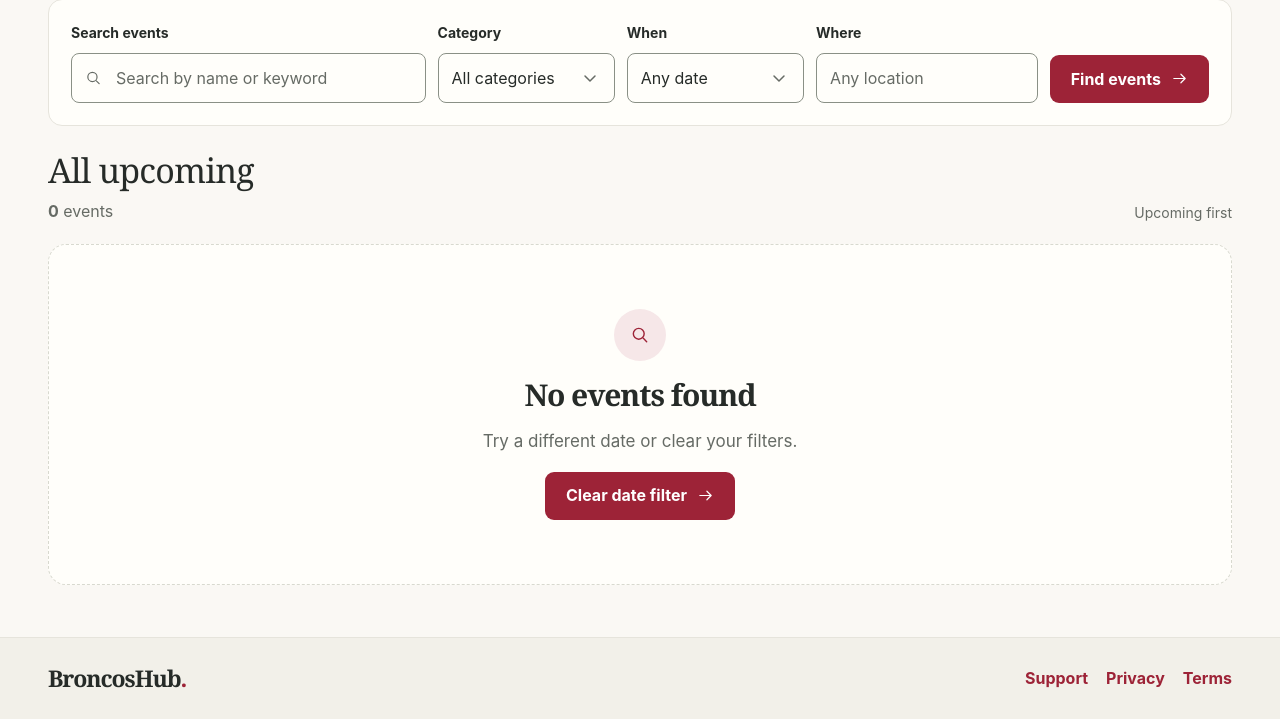
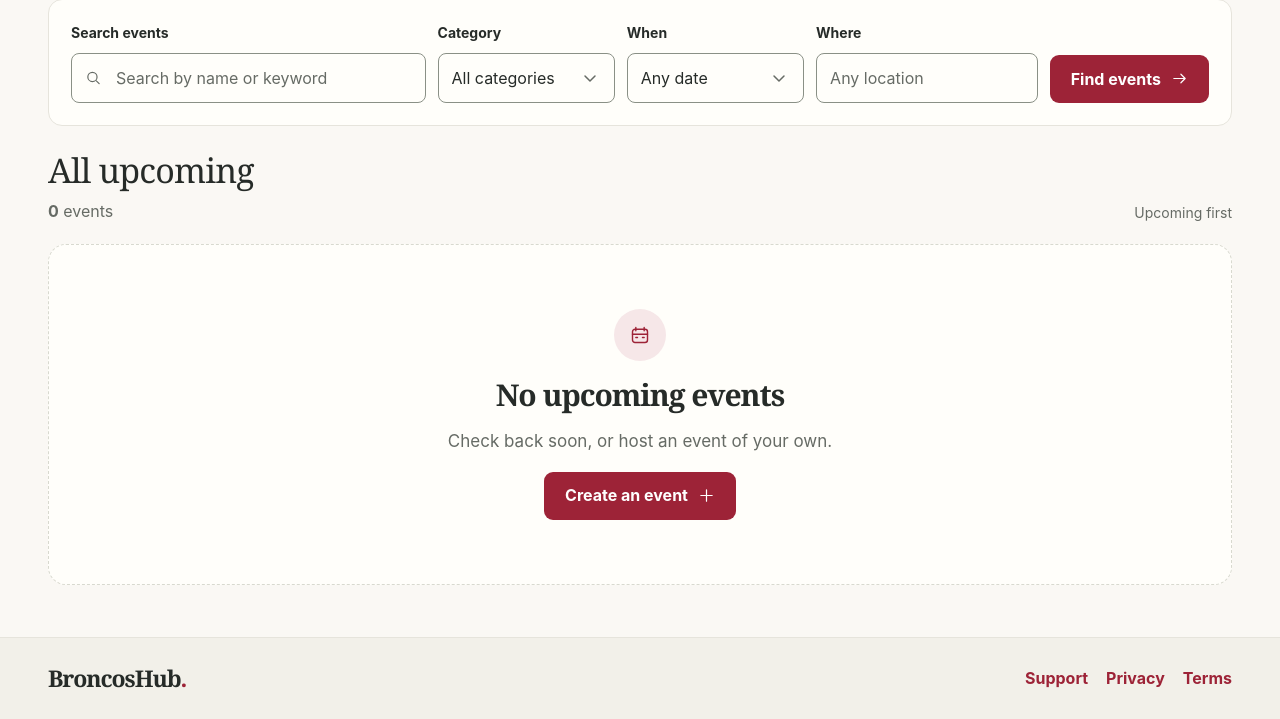
Before and after one commit to PatPrograming/BroncosHub, a Flask app: page /events in a window 1280 px wide. Shown: the part 455-1174 px from the top of the page. Run offline with Flask 3, Linux system fonts and the light colour scheme; data that the repository does not hold is empty; some libraries are stand-ins or nearby versions.

Commit message:
Polish MVP navigation, empty states, and form feedback

```diff
--- a/event-hub/app/static/css/style.css
+++ b/event-hub/app/static/css/style.css
@@ -33,6 +33,10 @@ html {
 
 body {
   margin:0;
+  min-height:100vh;
+  min-height:100dvh;
+  display:flex;
+  flex-direction:column;
   background:var(--paper);
   color:var(--ink);
   font-family:var(--sans);
@@ -111,7 +115,8 @@ main:focus {
 }
 
 main {
-  min-height:65vh;
+  flex:1 0 auto;
+  min-width:0;
 }
 
 .icon {
--- a/event-hub/app/static/js/organizer-preview.js
+++ b/event-hub/app/static/js/organizer-preview.js
@@ -14,7 +14,12 @@
   const coverError = editor.querySelector('#cover_image-error');
   const coverName = editor.querySelector('[data-cover-name]');
   const savedCoverName = coverName?.textContent || 'Current event cover';
-  let storedCover = cover?.dataset.currentCover || '';
+  const submitButton = form.querySelector('button[type="submit"]');
+  const submitLabel = submitButton?.innerHTML;
+  const workingLabel = form.action.endsWith('/edit') ? 'Saving…' : 'Publishing…';
+  let submitting = false;
+  const originalCover = cover?.dataset.currentCover || '';
+  let storedCover = originalCover;
   let objectUrl = '';
   let coverRequest = 0;
   const reducedMotion = window.matchMedia('(prefers-reduced-motion: reduce)');
@@ -30,6 +35,16 @@
   const originalValues = Array.from(form.elements)
     .filter((field) => field.name && field.type !== 'hidden')
     .map((field) => [field.name, field.value]);
+
+  function warnBeforeLeaving(event) {
+    event.preventDefault();
+    event.returnValue = '';
+  }
+
+  function updateLeaveWarning(dirty) {
+    if (dirty && !submitting) window.addEventListener('beforeunload', warnBeforeLeaving);
+    else window.removeEventListener('beforeunload', warnBeforeLeaving);
+  }
 
   function setPreview(name, text) {
     const output = editor.querySelector(`[data-preview-field="${name}"]`);
@@ -62,10 +77,11 @@
       : price === 0 ? 'Free'
       : new Intl.NumberFormat('en-US', { style: 'currency', currency: 'USD' }).format(price));
 
-    const dirty = form.dataset.dirtyOnLoad === 'true' || removeValue?.value === '1' || originalValues.some(([name, value]) => form.elements.namedItem(name)?.value !== value);
-    const stateText = dirty ? 'Unsaved changes' : state?.dataset.cleanLabel || 'Not published yet';
+    const dirty = form.dataset.dirtyOnLoad === 'true' || (Boolean(originalCover) && removeValue?.value === '1') || originalValues.some(([name, value]) => form.elements.namedItem(name)?.value !== value);
+    const stateText = submitting ? workingLabel : dirty ? 'Unsaved changes' : state?.dataset.cleanLabel || 'Not published yet';
     if (state && state.textContent !== stateText) state.textContent = stateText;
     if (state) state.dataset.dirty = String(dirty);
+    updateLeaveWarning(dirty);
   }
 
   function refreshArtwork(animate = false) {
@@ -220,6 +236,28 @@
     refreshPreview();
     if (event.target.name === 'category') refreshArtwork(true);
   });
+  form.addEventListener('submit', (event) => {
+    if (event.defaultPrevented) return;
+    if (submitting) { event.preventDefault(); return; }
+    if (!form.checkValidity()) { event.preventDefault(); form.reportValidity(); return; }
+    submitting = true;
+    form.setAttribute('aria-busy', 'true');
+    if (submitButton) {
+      submitButton.disabled = true;
+      submitButton.textContent = workingLabel;
+    }
+    refreshPreview();
+  });
+  window.addEventListener('pageshow', () => {
+    // Back/Forward may restore this page with its submit button still disabled.
+    submitting = false;
+    form.removeAttribute('aria-busy');
+    if (submitButton) {
+      submitButton.disabled = false;
+      submitButton.innerHTML = submitLabel;
+    }
+    refreshPreview();
+  });
   card?.addEventListener('animationend', () => card.classList.remove('is-category-changing'));
   reducedMotion.addEventListener('change', () => card?.classList.remove('is-category-changing'));
   refreshPreview();
--- a/event-hub/app/templates/admin/report_detail.html
+++ b/event-hub/app/templates/admin/report_detail.html
@@ -39,9 +39,9 @@
       </form>
       <form class="card stack moderation-decision-card moderation-remove-card" id="remove-report-{{ report.id }}" action="/admin/reports/{{ report.id }}/remove" method="post">
         <input type="hidden" name="csrf_token" value="{{ csrf_token() if csrf_token is callable else csrf_token }}">
-        <div class="stack-sm"><h3>Remove this event</h3><p class="muted">Hide the event and cancel its registrations. {% if preview_mode or payment_provider|default('mock') == 'mock' %}Mock payments do not involve real charges or refunds.{% else %}Completed Stripe payments are queued for full refunds.{% endif %}</p></div>
+        <div class="stack-sm"><h3>Remove this event</h3><p class="muted">Hide the event and cancel its registrations.{% if event.price_cents > 0 %} {% if preview_mode or payment_provider|default('mock') == 'mock' %}Mock payments do not involve real charges or refunds.{% else %}Completed Stripe payments are queued for full refunds.{% endif %}{% endif %}</p></div>
         <div class="field"><label for="remove-review-note">Reason for removal</label><textarea id="remove-review-note" name="review_note" rows="3" required minlength="10" maxlength="1000" placeholder="Explain why this event needs to be removed." aria-describedby="remove-note-help{% if submitted_action == 'remove' and field_errors.get('review_note') %} remove-note-error{% endif %}"{% if submitted_action == 'remove' and field_errors.get('review_note') %} aria-invalid="true"{% endif %}>{{ values.get('review_note', '') if submitted_action == 'remove' else '' }}</textarea><p id="remove-note-help" class="small muted">10–1,000 characters. Saved with this decision.</p>{% if submitted_action == 'remove' and field_errors.get('review_note') %}<p id="remove-note-error" class="field-error">{{ field_errors.review_note }}</p>{% endif %}</div>
-        <button class="button btn-danger" type="submit" data-confirm-form="remove-report-{{ report.id }}" data-confirm-title="Remove this event?" data-confirm-label="Remove event" data-confirm-cancel-label="Go back" data-confirm-message="The event will become unavailable and its active registrations will be cancelled. {% if preview_mode or payment_provider|default('mock') == 'mock' %}No real charges or refunds are made in mock checkout.{% else %}Completed Stripe payments will be queued for full refunds.{% endif %} Your reason will be saved in the review history.">Remove event {{ icon('trash') }}</button>
+        <button class="button btn-danger" type="submit" data-confirm-form="remove-report-{{ report.id }}" data-confirm-title="Remove this event?" data-confirm-label="Remove event" data-confirm-cancel-label="Go back" data-confirm-message="The event will become unavailable and its active registrations will be cancelled.{% if event.price_cents > 0 %} {% if preview_mode or payment_provider|default('mock') == 'mock' %}No real charges or refunds are made in mock checkout.{% else %}Completed Stripe payments will be queued for full refunds.{% endif %}{% endif %} Your reason will be saved in the review history.">Remove event {{ icon('trash') }}</button>
       </form>
     </div>
   </section>
--- a/event-hub/app/templates/events/list.html
+++ b/event-hub/app/templates/events/list.html
@@ -2,6 +2,7 @@
 {% from 'components/ui.html' import icon, event_card, badge, empty_state %}
 {% from 'components/pagination.html' import page_navigation %}
 {% set result_count = pagination.total if pagination is defined else events|length %}
+{% set has_filters = filters.q or filters.category or filters.date or filters.location %}
 {% block title %}Explore events{% endblock %}
 {% block content %}
 <section class="container page-section">
@@ -40,7 +41,9 @@
   </details>
   <section id="campus-results" aria-labelledby="campus-results-title" data-announcement="{{ result_announcement }}" tabindex="-1">
     <div class="campus-results-heading"><div><h2 id="campus-results-title">{{ date_label|default('All upcoming', true) }}</h2><p class="muted"><strong>{{ result_count }}</strong> {{ 'event' if result_count == 1 else 'events' }}{% if filters.q %} for “{{ filters.q }}”{% endif %}</p></div>{% if filters.q or filters.category or filters.date or filters.location %}<a class="link" href="/events">Clear all filters {{ icon('x') }}</a>{% else %}<span class="muted campus-sort-label">Upcoming first</span>{% endif %}</div>
-    {% if events %}<div class="event-grid">{% for event in events %}{{ event_card(event) }}{% endfor %}</div>{% else %}<div class="empty-state surface"><span class="empty-state-icon">{{ icon('search') }}</span><h3 class="section-title">No events found</h3><p class="muted">Try a different date or clear your filters.</p><a class="button button-primary" href="{{ clear_date_url|default('/events', true) }}" data-campus-clear>Clear date filter {{ icon('arrow-right') }}</a></div>{% endif %}
+    {% if events %}<div class="event-grid">{% for event in events %}{{ event_card(event) }}{% endfor %}</div>
+    {% elif has_filters %}<div class="empty-state surface"><span class="empty-state-icon">{{ icon('search') }}</span><h3 class="section-title">No events found</h3><p class="muted">Try another search or clear your filters.</p><a class="button button-primary" href="/events">Clear all filters {{ icon('arrow-right') }}</a></div>
+    {% else %}<div class="empty-state surface"><span class="empty-state-icon">{{ icon('calendar') }}</span><h3 class="section-title">No upcoming events</h3><p class="muted">Check back soon, or host an event of your own.</p><a class="button button-primary" href="/organizer/events/new">Create an event {{ icon('plus') }}</a></div>{% endif %}
     {{ page_navigation(pagination|default(none), 'Event results pages') }}
   </section>
 </section>
--- a/event-hub/app/templates/organizer/event_form.html
+++ b/event-hub/app/templates/organizer/event_form.html
@@ -57,7 +57,7 @@
         {% if csrf_token is defined %}<input type="hidden" name="csrf_token" value="{{ csrf_token() if csrf_token is callable else csrf_token }}">{% endif %}
         <h2 class="section-title">Cancel event</h2><p class="small muted">This closes registration and cancels existing tickets.</p>
         {% if event.price_cents > 0 %}<p class="small">{% if preview_mode or payment_provider|default('mock') == 'mock' %}Mock payments do not involve real charges or refunds.{% else %}Completed Stripe payments are queued for full refunds. Refunds may take time to finish.{% endif %}</p>{% endif %}
-        <div><button type="button" class="button button-ghost button-small" data-confirm-form="cancel-event-{{ event.id }}" data-confirm-title="Cancel this event?" data-confirm-message="This event will be marked cancelled and will no longer accept registrations.{% if not preview_mode and payment_provider|default('mock') != 'mock' %} Completed Stripe payments will be queued for full refunds.{% endif %}">{{ icon('x') }} Cancel event</button></div>
+        <div><button type="button" class="button button-ghost button-small" data-confirm-form="cancel-event-{{ event.id }}" data-confirm-title="Cancel this event?" data-confirm-message="This event will be marked cancelled and will no longer accept registrations.{% if event.price_cents > 0 and not preview_mode and payment_provider|default('mock') != 'mock' %} Completed Stripe payments will be queued for full refunds.{% endif %}">{{ icon('x') }} Cancel event</button></div>
       </form>
       {% endif %}
     </div>
```
Also changed, not shown: event-hub/app/static/js/profile.js (+27 -3 lines).
